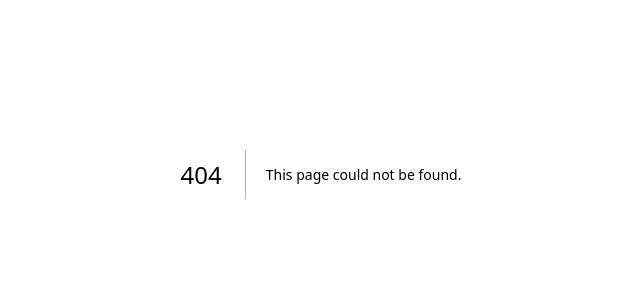
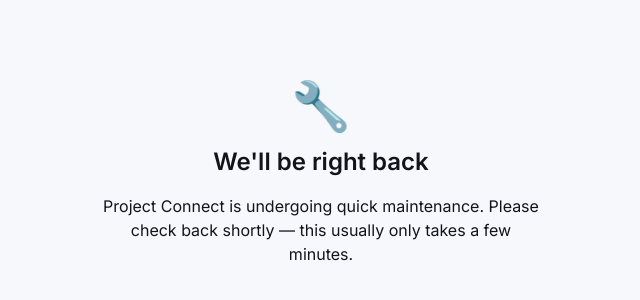
Before and after one commit to Darkcrisx7/project-connect, a Next.js app: page /maintenance in a window 1280 px wide. Before the commit this address had no page. Shown: the part 226-526 px from the top of the page, without its empty margins (319-959 px from the left). Built offline with nearby package versions, Linux system fonts and the light colour scheme.

Commit message:
Create page.tsx

```diff
--- /dev/null
+++ b/app/maintenance/page.tsx
@@ -0,0 +1,14 @@
+export default function MaintenancePage() {
+  return (
+    <div className="min-h-screen flex items-center justify-center px-6 bg-background">
+      <div className="max-w-md text-center space-y-4">
+        <div className="text-5xl">🔧</div>
+        <h1 className="text-2xl font-semibold">We&apos;ll be right back</h1>
+        <p className="text-muted-foreground">
+          Project Connect is undergoing quick maintenance. Please check back
+          shortly — this usually only takes a few minutes.
+        </p>
+      </div>
+    </div>
+  )
+}
```
